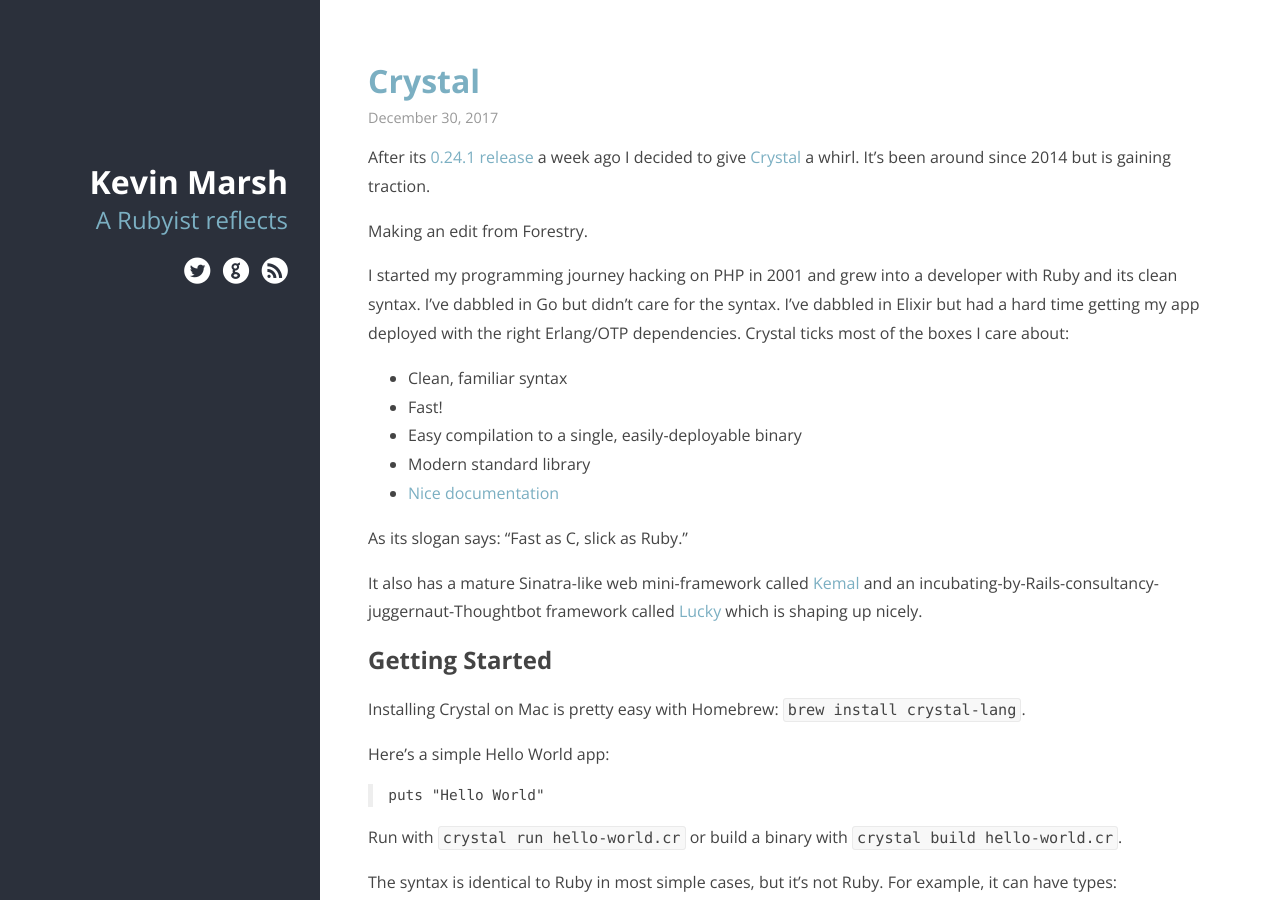
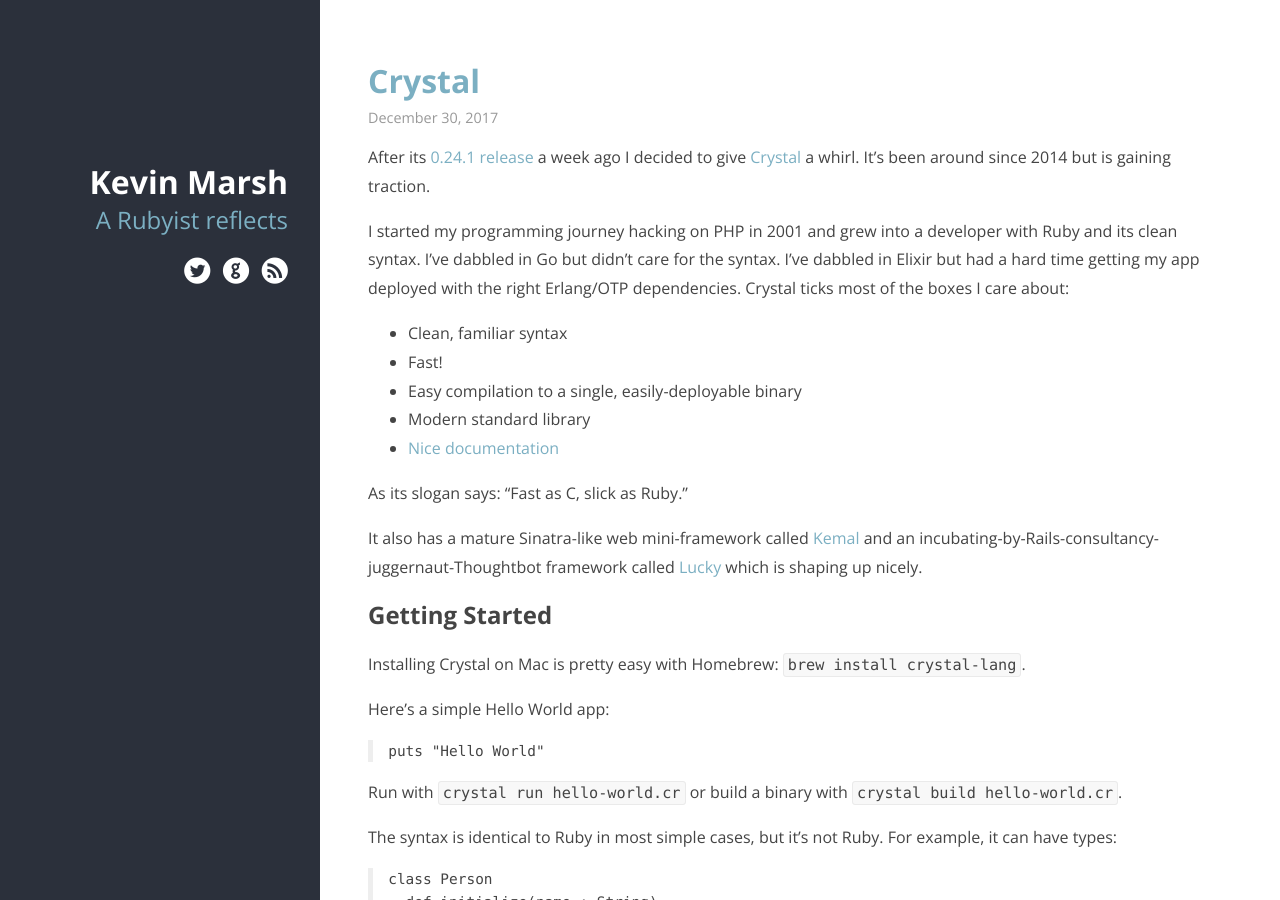
Before and after one commit to willcodeforfoo/kevinmarsh.com, a Jekyll site: the page built from _posts/2017-12-30-crystal.md, in a window 1280 px wide and 900 px high. Built offline with Jekyll 4.4.1, drawn with Linux system fonts in a browser that asks for light colours; nearby versions of some CDN libraries; some web fonts are replaced; a script that is not in the unit is left out.

Commit message:
Update from Forestry.io - Updated 2017-12-30-crystal.md

```diff
--- a/_posts/2017-12-30-crystal.md
+++ b/_posts/2017-12-30-crystal.md
@@ -4,8 +4,6 @@
 date: 2017-12-30 12:00:47 +0000
 ---
 After its [0.24.1 release](https://github.com/crystal-lang/crystal/releases/tag/v0.24.1) a week ago I decided to give [Crystal](https://crystal-lang.org/) a whirl. It's been around since 2014 but is gaining traction.
-
-Making an edit from Forestry.
 
 I started my programming journey hacking on PHP in 2001 and grew into a developer with Ruby and its clean syntax. I've dabbled in Go but didn't care for the syntax. I've dabbled in Elixir but had a hard time getting my app deployed with the right Erlang/OTP dependencies. Crystal ticks most of the boxes I care about:
 
```
